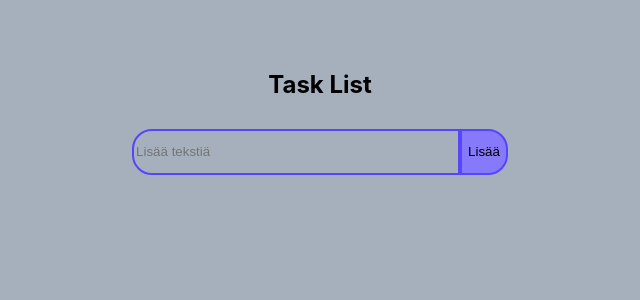
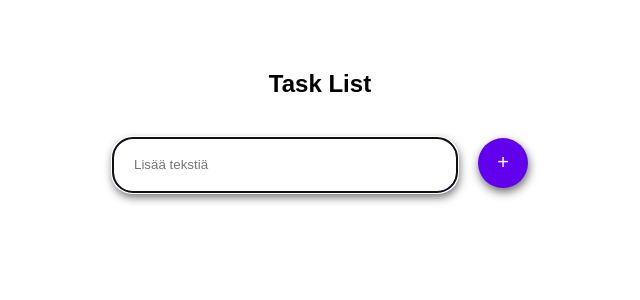
Before and after one commit to Kkolias/ReactTodoList, a React (Create React App) app: page / in a window 1280 px wide. Shown: the top 300 px of the page, without its empty margins (320-960 px from the left). Built offline with nearby package versions, Linux system fonts and the light colour scheme.

Commit message:
adding styling

```diff
--- a/src/App.css
+++ b/src/App.css
@@ -1,9 +1,10 @@
 .App {
   text-align: center;
-  background-color: rgb(166, 176, 189);
+  background-color: #ffff;
   width: 100%;
   min-height: 100vh;
   padding-top: 50px;
+  font-family: sans-serif;
 }
 .container {
   width: 60%;
@@ -22,18 +23,35 @@ AddTask component style
 input {
   margin-top: 10px;
   background: none;
-  height: 40px;
-  border: 2px solid rgb(87, 68, 255);
+  height: 50px;
+  border: 2px solid #6200ee;
   color: black;
   align-self: center;
   width: 20rem;
-  border-radius: 20px 0px 0px 20px;
+  border-radius: 20px;
+  padding-left: 20px;
+  box-shadow: 1px 4px 10px 0px rgba(0,0,0,0.59);
+  -webkit-box-shadow: 1px 4px 10px 0px rgba(0,0,0,0.59);
+  -moz-box-shadow: 1px 4px 10px 0px rgba(0,0,0,0.59);
+}
+input:focus {
+  border: 2px solid #6200ee;
+  background: none;
+  height: 50px;
 }
 .container button {
-  border: 2px solid rgb(87, 68, 255);
-  background-color: rgb(134, 121, 250);
-  height: 46px;
-  border-radius: 0px 20px 20px 0px;
+  border: none;
+  background-color: #6200ee;
+  height: 50px;
+  margin-left: 20px;
+  margin-top: 20px;
+  width: 50px;
+  border-radius: 55px;
+  color: white;
+  font-size: 20px;
+  box-shadow: 1px 4px 10px 0px rgba(0,0,0,0.59);
+  -webkit-box-shadow: 1px 4px 10px 0px rgba(0,0,0,0.59);
+  -moz-box-shadow: 1px 4px 10px 0px rgba(0,0,0,0.59);
 }
 
 
@@ -51,6 +69,23 @@ input {
   margin-top: 30px;
   width: 500px;
   height: 50px;
-  background-color: rgb(134, 121, 250);
-  border-radius: 15px;
+  background:#6200ee;
+  border-radius: 20px;
+  box-shadow: 1px 4px 10px 0px rgba(0,0,0,0.59);
+-webkit-box-shadow: 1px 4px 10px 0px rgba(0,0,0,0.59);
+-moz-box-shadow: 1px 4px 10px 0px rgba(0,0,0,0.59);
+display: table;
+overflow: hidden;
+
 }
+.task-text {
+  color: White;
+  font-size: 20px;
+  font-weight: 600;
+  display: table-cell;
+  vertical-align: middle;
+}
+
+/*
+dark theme color #bb86fc
+*/
--- a/src/App.js
+++ b/src/App.js
@@ -59,7 +59,9 @@ export class App extends Component {
 
   render() {
     const listItems = this.state.items.map((item) =>
-      <div className='task'>{item}</div>
+      <div className='task'>
+        <div className='task-text'>{item}</div>
+      </div>
     );
 
 
@@ -70,8 +72,8 @@ export class App extends Component {
 
 
         <div class="container">
-          <input value={this.state.input} type="text" placeholder="Lisää tekstiä" onKeyDown={this.addTextOnEnter} onChange={this.handlaaMuutos}></input>
-          <button onClick={this.addText}>Lisää</button>
+          <input autoFocus value={this.state.input} type="text" placeholder="Lisää tekstiä" onKeyDown={this.addTextOnEnter} onChange={this.handlaaMuutos}></input>
+          <button onClick={this.addText}>+</button>
           <div>
             <TaskList itemit={listItems}/>
           </div>
```
